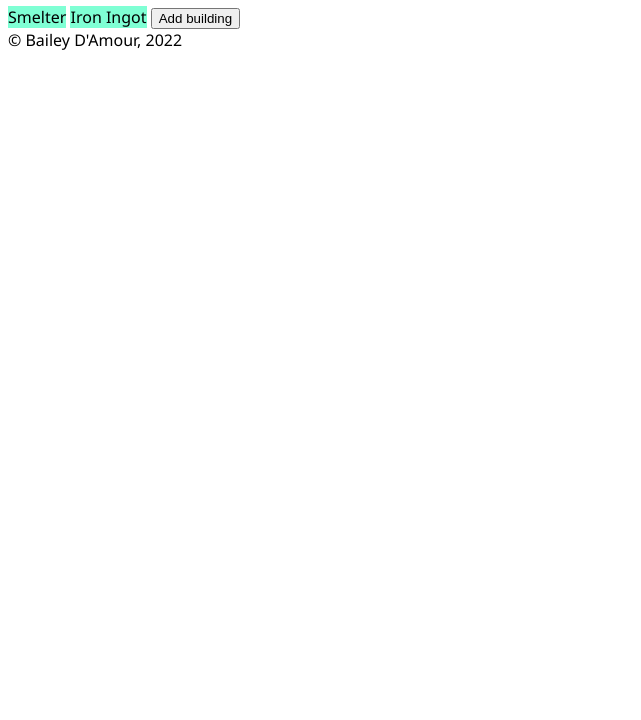
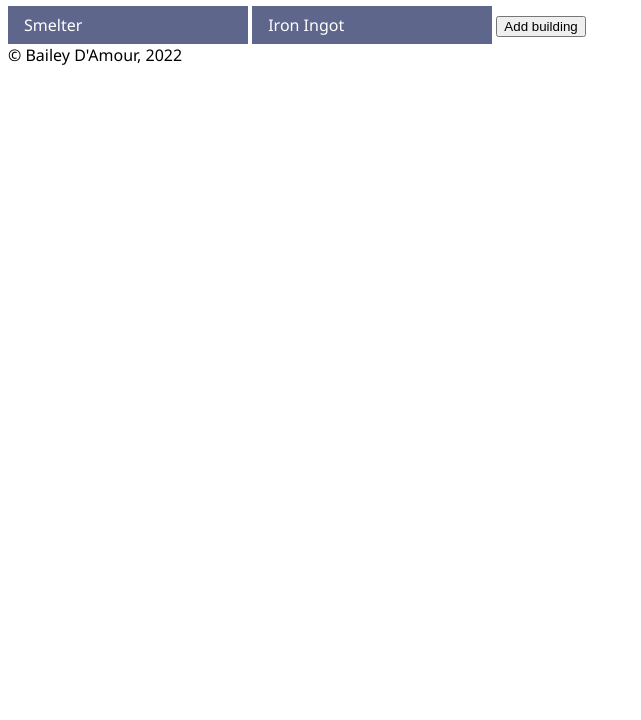
Before and after one commit to DamourYouKnow/satisfactory-planner, a website with bundled scripts: page public/index.html in a window 1280 px wide. Shown: the part 80-800 px from the top of the page, without its empty margins (0-641 px from the left). Built offline with nearby package versions, Linux system fonts and the light colour scheme.

Commit message:
Improve custom dropdown style

```diff
--- a/public/css/style.css
+++ b/public/css/style.css
@@ -7,17 +7,20 @@ body {
 }
 
 .dropdown {
+    width: 15em;
     display: inline-block;
-    background-color: aquamarine;
+    background-color: #5F668C;
 }
 
 .dropdown > ul {
+    width: 15em;
     max-height: 20em;
     overflow-y: scroll;
     padding: 0;
     margin: 0;
     position: absolute;
     background-color: inherit;
+    border-top: solid 1px black;
 }
 
 .dropdown-item {
@@ -26,8 +29,21 @@ body {
     padding-bottom: 0.5em;
     padding-left: 1em;
     padding-right: 1em;
+    color: white;
 }
 .dropdown-item:hover {
-    background-color: burlywood;
+    background-color: #FA9549;
     cursor: pointer
 }
+
+.dropdown-item-selected {
+    color: white;
+    padding-top: 0.5em;
+    padding-bottom: 0.5em;
+    padding-left: 1em;
+    padding-right: 1em;
+    background-color: #5F668C;
+}
+.dropdown-item-selected:hover {
+    cursor: pointer
+}
```
